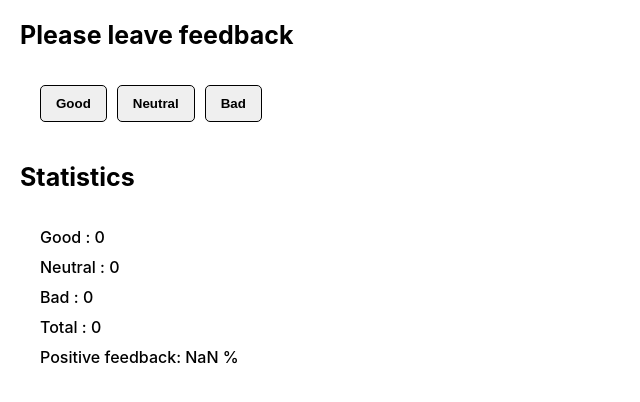
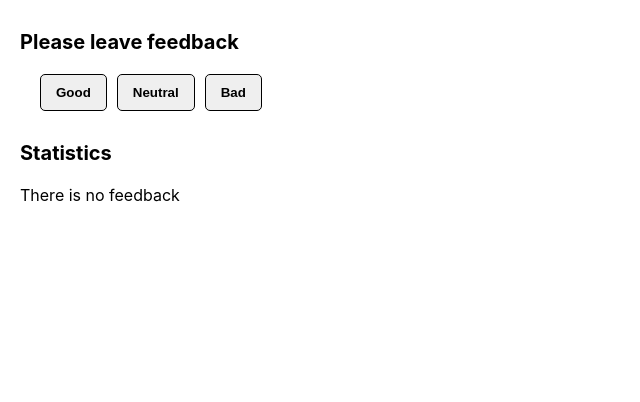
Before and after one commit to An-nettt/goit-react-hw-02-feedback, a React (Create React App) app: page / in a window 1280 px wide. Shown: the top 402 px of the page, without its empty margins (0-640 px from the left). Built offline with nearby package versions, Linux system fonts and the light colour scheme.

Commit message:
Add visible to Statistics

```diff
--- a/src/components/App.jsx
+++ b/src/components/App.jsx
@@ -1,4 +1,3 @@
-import PropTypes from 'prop-types';
 import { Wrapper } from './styled';
 
 import { Component } from 'react';
@@ -45,6 +44,9 @@ export default class App extends Component {
       (this.state.good / countTotalFeedback) * 100
     );
 
+    const visible =
+      this.state.good > 0 || this.state.neutral > 0 || this.state.bad > 0;
+
     return (
       <Wrapper>
         <Section title="Please leave feedback" />
@@ -55,6 +57,8 @@ export default class App extends Component {
         />
 
         <Section title="Statistics" />
+        {!visible && 'There is no feedback'}
+        {visible && (
           <Statistics
             good={this.state.good}
             neutral={this.state.neutral}
@@ -62,6 +66,7 @@ export default class App extends Component {
             total={countTotalFeedback}
             positivePercentage={countPositiveFeedbackPercentage}
           />
+        )}
       </Wrapper>
     );
   }
--- a/src/components/FeedbackOptions.jsx
+++ b/src/components/FeedbackOptions.jsx
@@ -1,4 +1,3 @@
-import PropTypes from 'prop-types';
 import { FeedbackWrapper, Button } from './styled';
 
 export const FeedbackOptions = ({
--- a/src/components/styled.jsx
+++ b/src/components/styled.jsx
@@ -2,25 +2,25 @@ import styled from 'styled-components';
 
 export const Wrapper = styled.div`
   margin: auto;
-  padding: 20px;
+  padding-left: 20px;
 `;
 
 export const Title = styled.h2`
   margin: auto;
-  margin-bottom: 15px;
+  margin-top: 30px;
+  margin-bottom: 20px;
   font-weight: 700;
-  font-size: 25px;
+  font-size: 20px;
 `;
 
 export const FeedbackWrapper = styled.div`
   margin: auto;
-  padding: 20px;
+  padding-left: 20px;
 `;
 
 export const Button = styled.button`
   margin: auto;
   margin-right: 10px;
-  margin-bottom: 20px;
   padding: 10px 15px 10px 15px;
 
   border: 1px solid black;
@@ -30,8 +30,8 @@ export const Button = styled.button`
 `;
 
 export const StatisticsWrapper = styled.div`
-  margin: auto;
-  padding: 20px;
+  /* margin: auto; */
+  padding-left: 20px;
 `;
 
 export const Text = styled.p`
```
Lines whose indentation alone changed are shown as unchanged.
